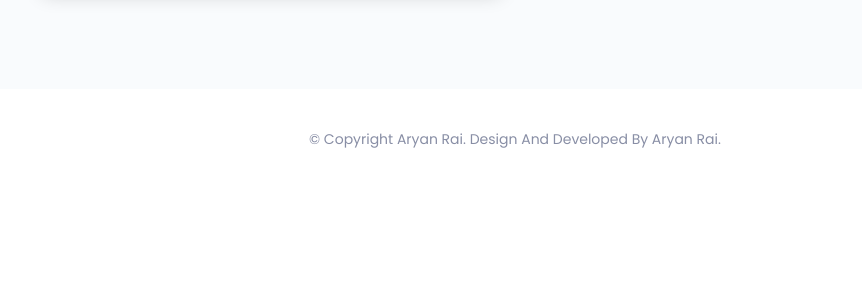
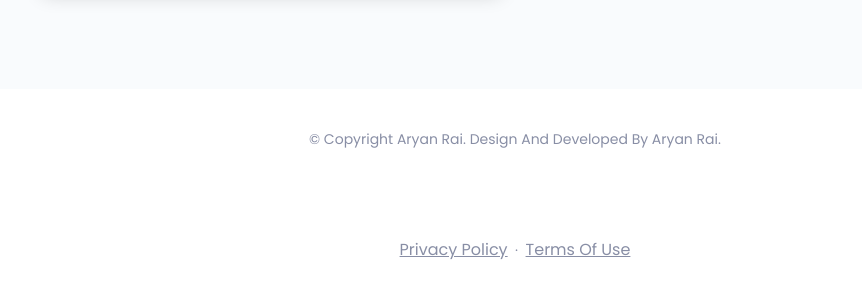
Before and after one commit to aryanrai256/my-portfolio-site, a plain HTML site: page index.html in a window 1280 px wide. Shown: the part 4947-5244 px from the top of the page, without its empty margins (125-987 px from the left). Before the commit the page ends 5137 px from the top, so only its background shows below. Drawn offline with nearby package versions, Linux system fonts and the light colour scheme.

Commit message:
added link in footer for privacy and terms page

```diff
--- a/index.html
+++ b/index.html
@@ -629,6 +629,11 @@
 					<p>
 						&copy; copyright Aryan Rai. design and developed by Aryan Rai.
 					</p><!--/p-->
+					<p style="margin-top: 8px;">
+						<a href="privacy-policy.html" style="color: inherit; text-decoration: underline;">Privacy Policy</a>
+						&nbsp;&middot;&nbsp;
+						<a href="terms.html" style="color: inherit; text-decoration: underline;">Terms of Use</a>
+					</p>
 				</div><!--/.text-center-->
 			</div><!--/.container-->
 
```
